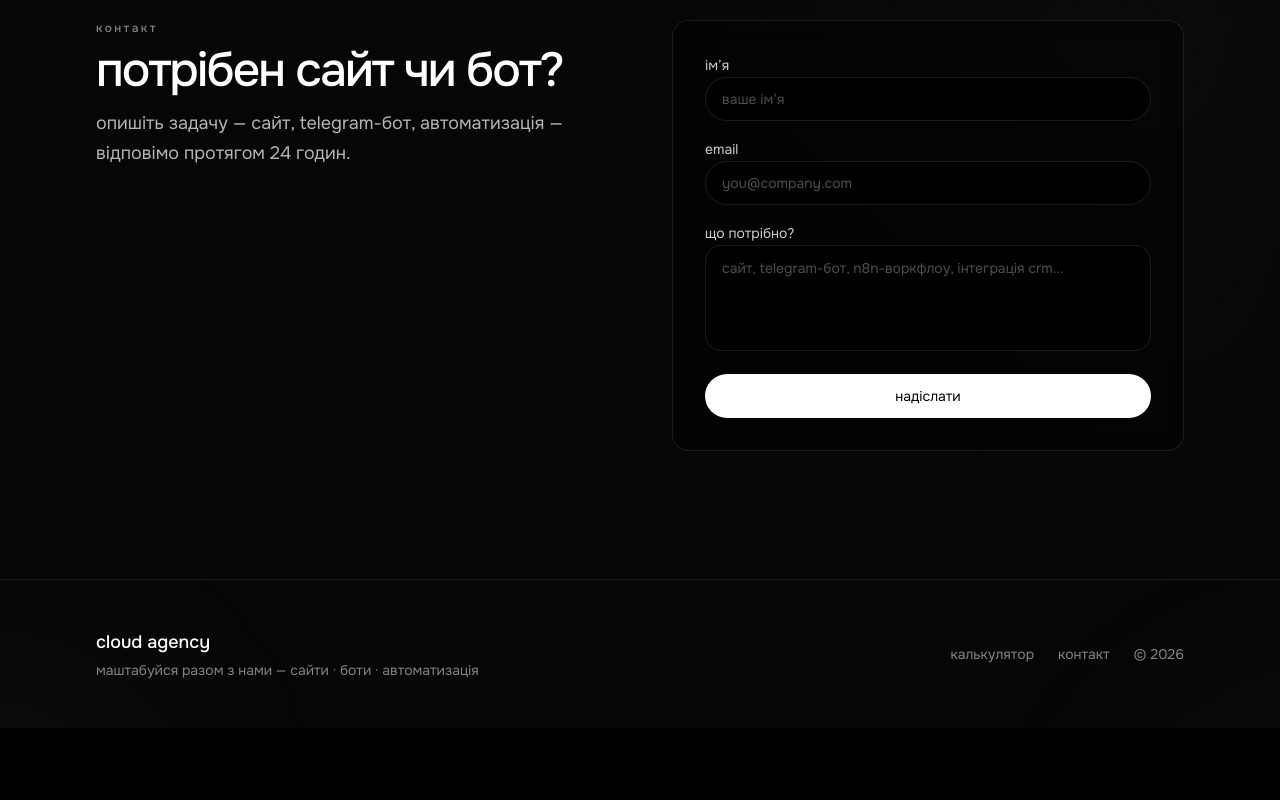
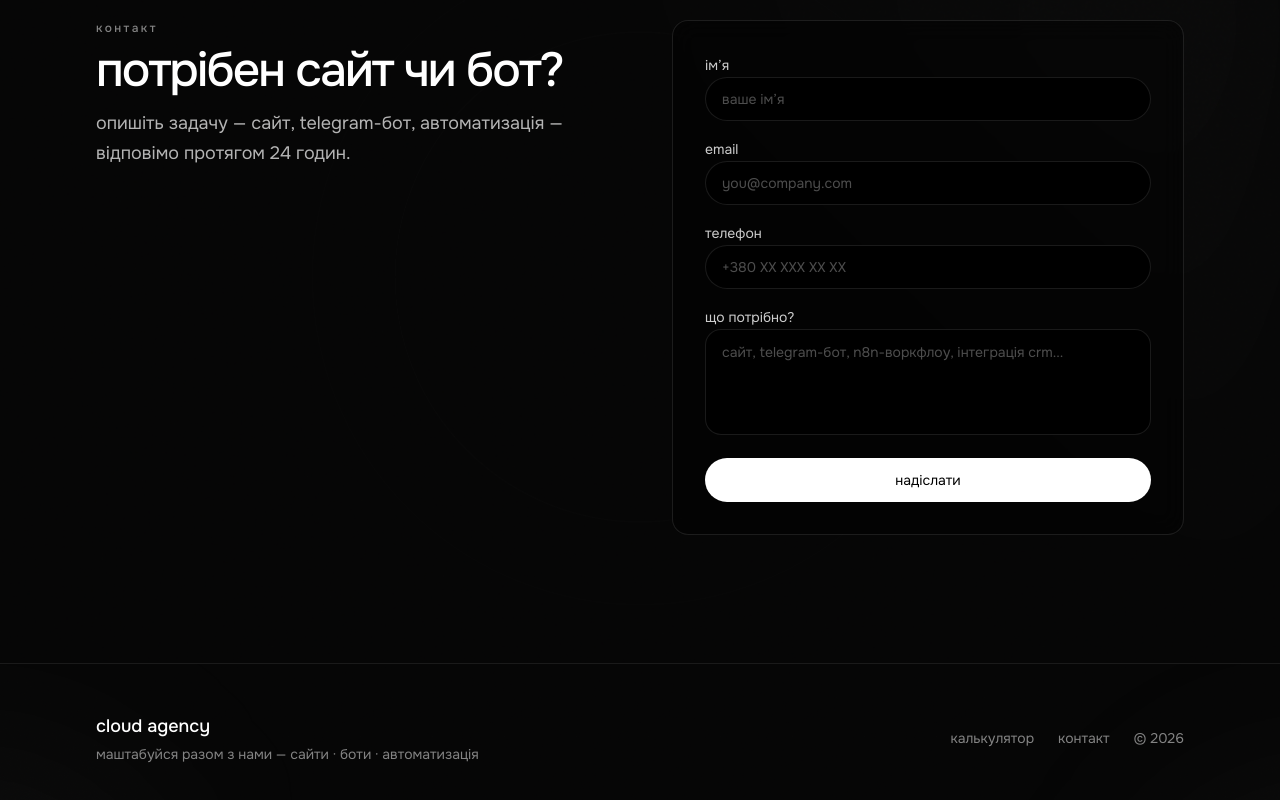
Before and after one commit to cartonkaGG/traffic-cloud, a Next.js app: page / in a window 1280 px wide. Shown: the part 3697-4497 px from the top of the page. Before the commit the page ends 4425 px from the top, so only its background shows below. Built offline with nearby package versions, Linux system fonts and the light colour scheme.

Commit message:
Add phone field to contact leads

```diff
--- a/app/api/leads/route.ts
+++ b/app/api/leads/route.ts
@@ -80,10 +80,15 @@ export async function POST(request: Request) {
     if (kind === "contact") {
       const name = payload.name?.trim() ?? "";
       const email = payload.email?.trim() ?? "";
+      const phone = payload.phone?.trim() ?? "";
       const message = payload.message?.trim() ?? "";
 
-      if (!name || !email || !message) {
+      if (!name || !email || !phone || !message) {
         return Response.json({ message: "Заповніть усі поля" }, { status: 400 });
+      }
+
+      if (!isValidPhone(phone)) {
+        return Response.json({ message: "Введіть коректний номер телефону" }, { status: 400 });
       }
 
       await sendTelegramMessage(
@@ -94,6 +99,7 @@ export async function POST(request: Request) {
           "<b>Контакт</b>",
           `Імʼя: <b>${escapeHtml(name)}</b>`,
           `Email: <code>${escapeHtml(email)}</code>`,
+          `Телефон: ${escapeHtml(normalizePhone(phone))}`,
           "",
           "<b>Повідомлення:</b>",
           escapeHtml(message),
@@ -132,7 +138,7 @@ export async function POST(request: Request) {
         "Cloud Agency · калькулятор",
         "",
         "<b>Контакт</b>",
-        `Телефон: <code>${escapeHtml(normalizePhone(phone))}</code>`,
+        `Телефон: ${escapeHtml(normalizePhone(phone))}`,
         "",
         "<b>Проєкт</b>",
         `Тип: <b>${escapeHtml(product.title)}</b>`,
--- a/components/sections/Contact.tsx
+++ b/components/sections/Contact.tsx
@@ -25,6 +25,7 @@ export function Contact() {
           kind: "contact",
           name: formData.get("name"),
           email: formData.get("email"),
+          phone: formData.get("phone"),
           message: formData.get("message"),
         }),
       });
@@ -102,6 +103,21 @@ export function Contact() {
                   />
                 </div>
                 <div className="space-y-2">
+                  <label htmlFor="phone" className="text-sm text-white/80">
+                    телефон
+                  </label>
+                  <input
+                    id="phone"
+                    name="phone"
+                    type="tel"
+                    inputMode="tel"
+                    required
+                    className="h-12 w-full rounded-full border border-white/10 bg-black px-4 text-base text-white placeholder:text-white/30 focus:border-white/30 focus:outline-none sm:h-11 sm:text-sm"
+                    placeholder="+380 XX XXX XX XX"
+                    autoComplete="tel"
+                  />
+                </div>
+                <div className="space-y-2">
                   <label htmlFor="message" className="text-sm text-white/80">
                     що потрібно?
                   </label>
```
